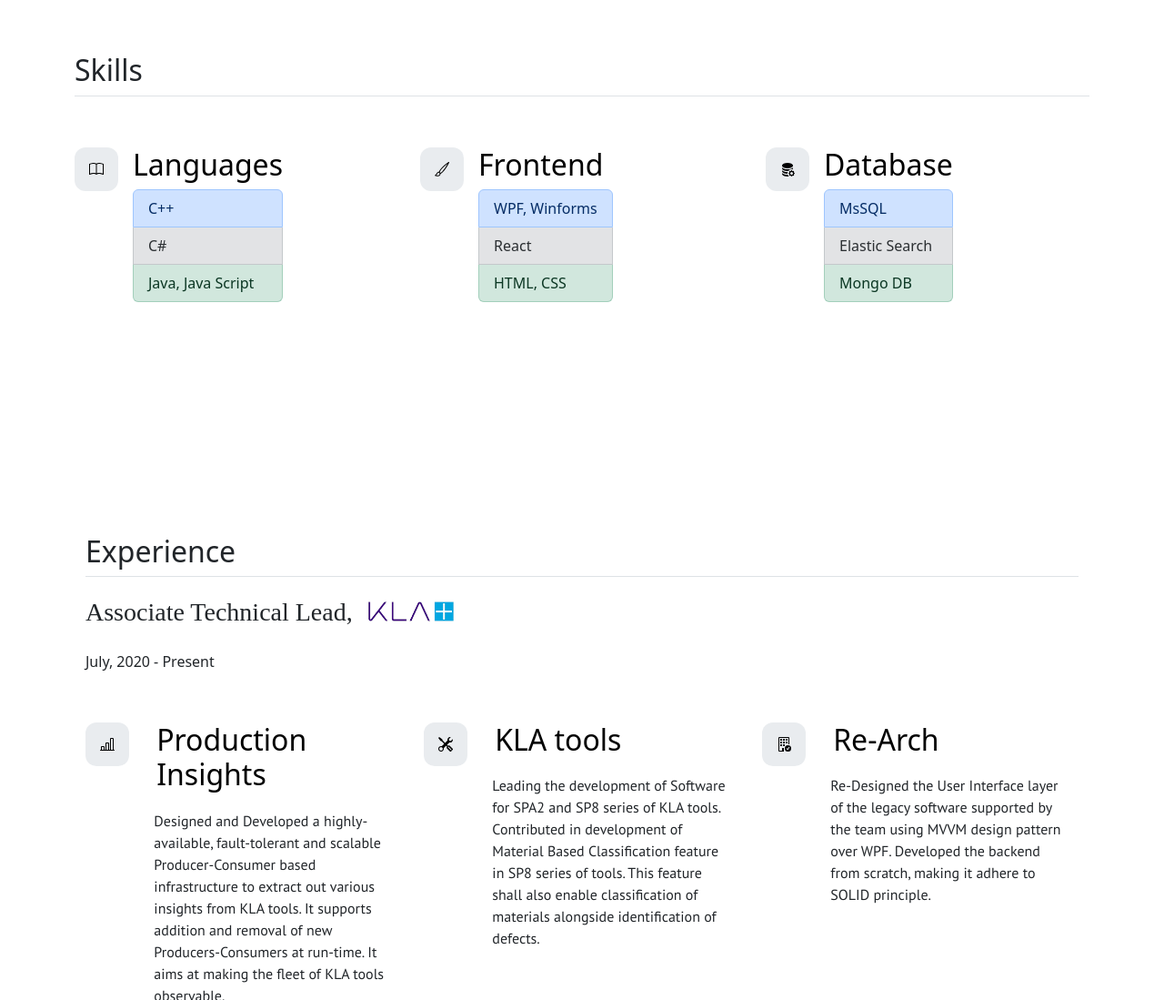
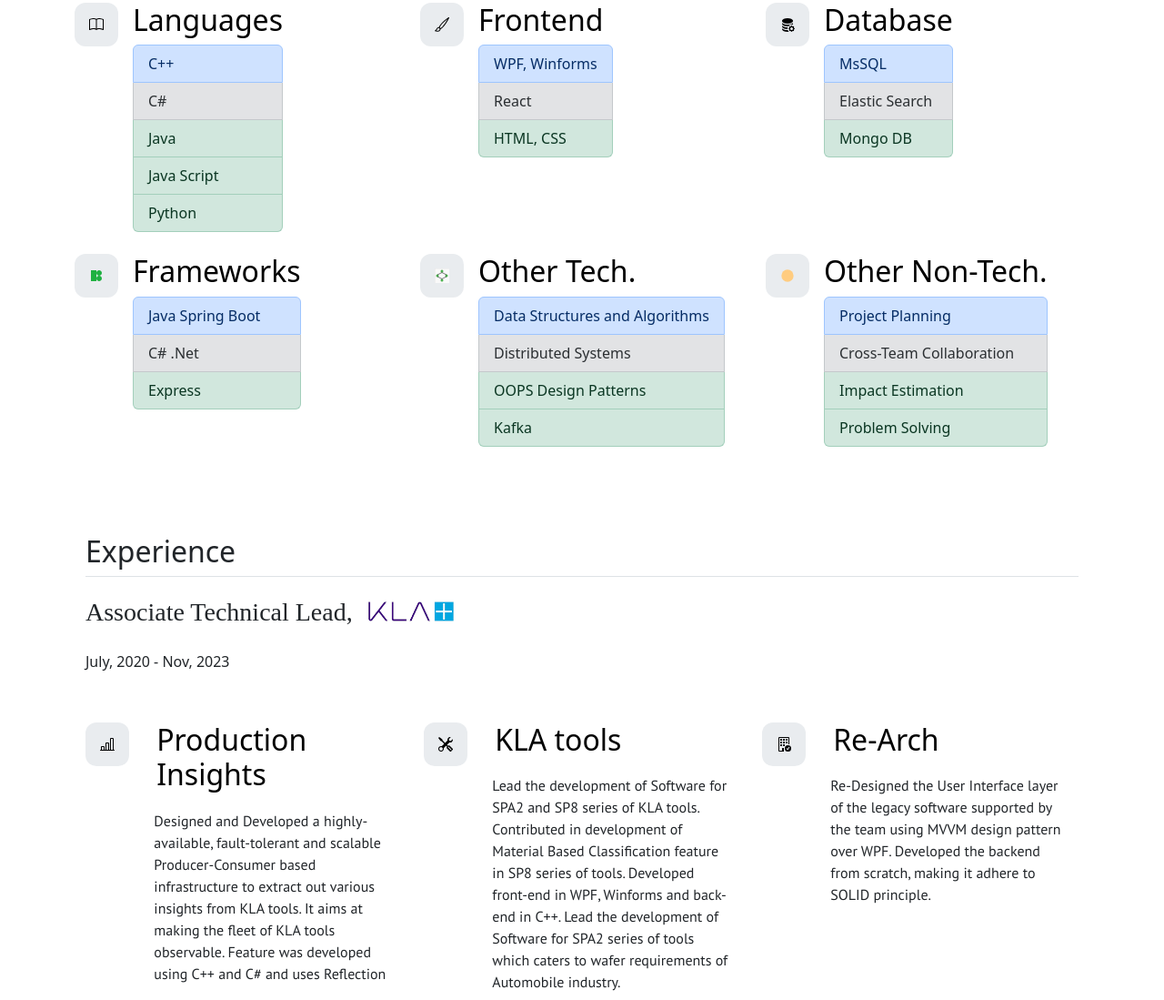
Before and after one commit to ajayseeker/My-Portfolio, a plain HTML site: page index.html in a window 1280 px wide. Shown: the part 1701-2800 px from the top of the page at 91% size. Drawn offline with nearby package versions, Linux system fonts and the light colour scheme; a web font is replaced by a local one.

Commit message:
Added Information

```diff
--- a/index.html
+++ b/index.html
@@ -39,7 +39,7 @@
   <div class="hero" back>
     <div class="hero-text-div">
       <h1 class="title-name hero-text">Hi, I'm Ajay Singh</h1>
-      <p class="designation hero-text">Software Developer</p>
+      <p class="designation hero-text"> Welcome to my Page!</p>
     </div>
     <img id="hero-icon" src="./assets/images/developer-icon.png"/>
   </div>
@@ -49,7 +49,9 @@
       <img class="photo" src="./assets/images/MyRishikeshPhoto.jpg"/>
       <div class="intro-text container">
         <h1>Hello!</h1>
-        <p>I am full-stack developer with experience in developing Web and Desktop based applications. <br /> I'm a music lover and trekking is my passion.</p>
+        <p>I'm a Software Developer by profession and trekker, flautist, drummer and a fitness enthusiast by hobby.
+           <br/> I'm smart, funny and charming, atleast that's what my Mom says!
+        </p>
       </div>
   </div>
 
@@ -70,8 +72,10 @@
           <div class="list-group">
             <a href="#" class="list-group-item list-group-item-action list-group-item-primary">C++</a>
             <a href="#" class="list-group-item list-group-item-action list-group-item-secondary">C#</a>
-            <a href="#" class="list-group-item list-group-item-action list-group-item-success">Java, Java Script</a>
-          </div>
+            <a href="#" class="list-group-item list-group-item-action list-group-item-success">Java</a>
+            <a href="#" class="list-group-item list-group-item-action list-group-item-success">Java Script</a>
+            <a href="#" class="list-group-item list-group-item-action list-group-item-success">Python</a>
+                    </div>
         </div>
       </div>
       <div class="col d-flex align-items-start skill-card">
@@ -105,6 +109,74 @@
           </div>
         </div>
       </div>
+      <div class="col d-flex align-items-start skill-card">
+        <div class="icon-square text-body-emphasis bg-body-secondary d-inline-flex align-items-center justify-content-center fs-4 flex-shrink-0 me-3">
+            <svg xmlns="http://www.w3.org/2000/svg" x="0px" y="0px" width="16" height="16" viewBox="0 0 172 172"
+            style=" fill:#26e07f;"><g fill="none" fill-rule="nonzero" stroke="none" stroke-width="1" stroke-linecap="butt"
+            stroke-linejoin="miter" stroke-miterlimit="10" stroke-dasharray="" stroke-dashoffset="0" font-family="none" font-weight="none"
+            font-size="none" text-anchor="none" style="mix-blend-mode: normal">
+            <path d="M0,172v-172h172v172z" fill="none"></path><g fill="#1fb141">
+              <path d="M21.5,21.5v129h64.5v-32.25v-64.5v-32.25zM86,53.75c0,17.7805 14.4695,32.25 32.25,32.25c17.7805,0 32.25,-14.4695 32.25,-32.25c0,-17.7805 -14.4695,-32.25 -32.25,-32.25c-17.7805,0 -32.25,14.4695 -32.25,32.25zM118.25,86c-17.7805,0 -32.25,14.4695 -32.25,32.25c0,17.7805 14.4695,32.25 32.25,32.25c17.7805,0 32.25,-14.4695 32.25,-32.25c0,-17.7805 -14.4695,-32.25 -32.25,-32.25z">
+              </path>
+             </g>
+           </g>
+         </svg>
+        </div>
+        <div>
+          <h3 class="fs-2 text-body-emphasis">Frameworks</h3>
+          <div class="list-group">
+            <a href="#" class="list-group-item list-group-item-action list-group-item-primary">Java Spring Boot</a>
+            <a href="#" class="list-group-item list-group-item-action list-group-item-secondary">C# .Net</a>
+            <a href="#" class="list-group-item list-group-item-action list-group-item-success">Express</a>
+          </div>
+        </div>
+      </div>
+      <div class="col d-flex align-items-start skill-card">
+        <div class="icon-square text-body-emphasis bg-body-secondary d-inline-flex align-items-center justify-content-center fs-4 flex-shrink-0 me-3">
+          <svg width="16" height="16" xmlns="http://www.w3.org/2000/svg">
+            <!-- Background -->
+            <rect width="24" height="24" fill="#f9f9f9" stroke="#d3d3d3" stroke-width="0.5"/>
+
+            <!-- Node elements -->
+            <circle cx="8" cy="3" r="1.5" fill="#4caf50" />
+            <circle cx="3" cy="8" r="1.5" fill="#4caf50" />
+            <circle cx="13" cy="8" r="1.5" fill="#4caf50" />
+            <circle cx="8" cy="13" r="1.5" fill="#4caf50" />
+
+            <!-- Edges -->
+            <line x1="8" y1="4.5" x2="3" y2="7" stroke="#000" stroke-width="0.5"/>
+            <line x1="8" y1="4.5" x2="13" y2="7" stroke="#000" stroke-width="0.5"/>
+            <line x1="3" y1="9" x2="8" y2="11.5" stroke="#000" stroke-width="0.5"/>
+            <line x1="13" y1="9" x2="8" y2="11.5" stroke="#000" stroke-width="0.5"/>
+          </svg>
+
+        </div>
+        <div>
+          <h3 class="fs-2 text-body-emphasis">Other Tech.</h3>
+          <div class="list-group">
+            <a href="#" class="list-group-item list-group-item-action list-group-item-primary">Data Structures and Algorithms</a>
+            <a href="#" class="list-group-item list-group-item-action list-group-item-secondary">Distributed Systems</a>
+            <a href="#" class="list-group-item list-group-item-action list-group-item-success">OOPS Design Patterns</a>
+            <a href="#" class="list-group-item list-group-item-action list-group-item-success">Kafka</a>
+          </div>
+        </div>
+      </div>
+      <div class="col d-flex align-items-start skill-card">
+        <div class="icon-square text-body-emphasis bg-body-secondary d-inline-flex align-items-center justify-content-center fs-4 flex-shrink-0 me-3">
+          <svg xmlns="http://www.w3.org/2000/svg" viewBox="0 0 24 24" width="16" height="16">
+            <circle cx="12" cy="12" r="10" fill="#FFCC80"/>
+          </svg>
+        </div>
+        <div>
+          <h3 class="fs-2 text-body-emphasis">Other Non-Tech.</h3>
+          <div class="list-group">
+            <a href="#" class="list-group-item list-group-item-action list-group-item-primary">Project Planning</a>
+            <a href="#" class="list-group-item list-group-item-action list-group-item-secondary">Cross-Team Collaboration</a>
+            <a href="#" class="list-group-item list-group-item-action list-group-item-success">Impact Estimation</a>
+            <a href="#" class="list-group-item list-group-item-action list-group-item-success">Problem Solving</a>
+          </div>
+        </div>
+      </div>
     </div>
   </div>
 
@@ -114,7 +186,7 @@
     <h3 class="designation" >Associate Technical Lead,
       <img class="kla-photo" src="./assets/images/kla.png" />
     </h3>
-    <h6>July, 2020 - Present</h5>
+    <h6>July, 2020 - Nov, 2023</h5>
     <div class="row g-4 py-5 row-cols-1 row-cols-lg-3">
 
       <div class="col d-flex align-items-start">
@@ -125,8 +197,11 @@
          </div>
         <div>
           <h3 class="fs-2 exp-title text-body-emphasis">  Production Insights</h3>
-          <p class="description"> Designed and Developed a highly-available, fault-tolerant and scalable Producer-Consumer based infrastructure to extract out various insights from KLA tools. It supports addition and removal of new Producers-Consumers at run-time. It aims at making
-            the fleet of KLA tools observable.</p>
+          <p class="description"> Designed and Developed a highly-available,
+            fault-tolerant and scalable Producer-Consumer based infrastructure
+            to extract out various insights from KLA tools. It aims at making the
+            fleet of KLA tools observable. Feature was developed using C++ and
+            C# and uses Reflection</p>
         </div>
       </div>
 
@@ -137,9 +212,13 @@
           </svg>   </div>
         <div>
           <h3 class="fs-2 exp-title text-body-emphasis">  KLA tools</h3>
-          <p class="description">Leading the development of Software for SPA2 and SP8 series of KLA tools. Contributed in development of Material Based Classification feature
-            in SP8 series of tools. This feature shall also enable classification of materials alongside identification of defects.
-           </p>
+          <p class="description">Lead the development of
+            Software for SPA2 and SP8 series of KLA tools.
+            Contributed in development of Material Based Classification feature
+            in SP8 series of tools. Developed front-end in WPF, Winforms and
+            back-end in C++.
+            Lead the development of Software for SPA2 series of tools which
+            caters to wafer requirements of Automobile industry.</p>
         </div>
       </div>
       <div class="col d-flex align-items-start">
@@ -156,13 +235,29 @@
             Developed the backend from scratch, making it adhere to SOLID
             principle.</p>
         </div>
+
       </div>
-      <!-- <div class="col d-flex align-items-start">
+      <div class="col d-flex align-items-start">
         <div class="icon-square text-body-emphasis bg-body-secondary d-inline-flex align-items-center justify-content-center fs-4 flex-shrink-0 me-3">
-          <svg class="bi" width="1em" height="1em"><use xlink:href="#tools"></use></svg>
+          <svg width="16" height="16" xmlns="http://www.w3.org/2000/svg">
+            <!-- Background rectangle -->
+            <rect width="16" height="16" fill="#f0f0f0" stroke="#d3d3d3" stroke-width="0.5"/>
+
+            <!-- Circle -->
+            <circle cx="8" cy="5" r="2" fill="#4caf50" />
+
+            <!-- Triangle -->
+            <polygon points="4,13 8,8 12,13" fill="#2196f3" />
+
+            <!-- Line -->
+            <line x1="2" y1="2" x2="14" y2="14" stroke="#ff5722" stroke-width="1"/>
+
+            <!-- Star -->
+            <polygon points="8,2 9,6 12,6 9.5,8 10.5,11 8,9.5 5.5,11 6.5,8 4,6 7,6" fill="#ffc107" />
+          </svg>
         </div>
         <div>
-          <h3 class="fs-2 text-body-emphasis"> Miscelleneous</h3>
+          <h3 class="fs-2 text-body-emphasis">Miscelleneous</h3>
           <p> Developed a standalone utility to detach and
             independently launch various UI Components of the Monolithic
             software to enable fast debugging and development.
@@ -170,7 +265,7 @@
             logs generated by the software. Analyses helped in finding the
             possible actions causing the errors and filtering the errors.</p>
         </div>
-      </div> -->
+      </div>
     </div>
   </div>
 
```
